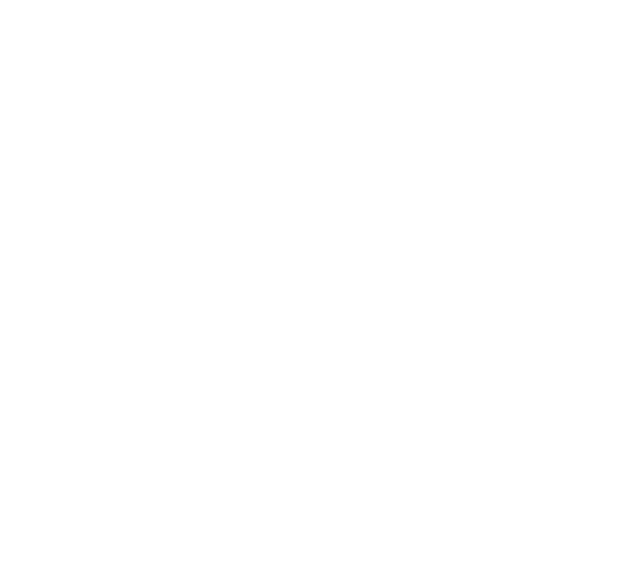
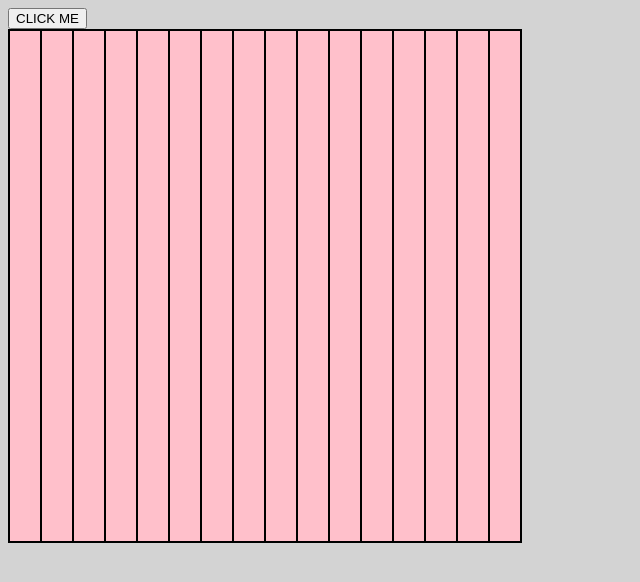
Before and after one commit to EPedley/Etch-a-sketch, a plain HTML site: page index.html in a window 1280 px wide. Shown: the whole page, without its empty margins (0-640 px from the left). Drawn offline with Linux system fonts and the light colour scheme.

Commit message:
Added the JS to create 16 divs in the grid element that flex

```diff
--- a/index.html
+++ b/index.html
@@ -4,8 +4,11 @@
     <head>
         <meta charset="UTF-8">
         <title>Etch-a-sketch</title>
+        <link rel="stylesheet" href="./style.css">
     </head>
     <body>
-        <script></script>
+        <button id="grid-button">CLICK ME</button>
+        <div id="grid"></div>
+        <script src="javascript.js"></script>
     </body>
 </html>
--- a/javascript.js
+++ b/javascript.js
@@ -0,0 +1,27 @@
+//function to decide grid layout
+
+function setGrid() {
+    //document.getElementById("grid").innerHTML = "Hello World";
+
+    for (let i = 0; i < 16; i++) {
+        document.getElementById("grid").innerHTML += "<div></div>"
+    }
+
+    //const grid = document.querySelector("#grid");
+
+    //const div = document.createElement("div");
+
+    //for (let i = 0; i < 16; i++) {
+    //    grid.appendChild(div);
+    //}
+
+
+    //grid.innerHTML = <div></div>;
+}
+
+
+//listen to grid button and begin grid layout function when clicked
+const gridButton = document.getElementById("grid-button");
+
+//remove 16 when done
+gridButton.addEventListener("click", setGrid(16));
--- a/style.css
+++ b/style.css
@@ -0,0 +1,17 @@
+body {
+    background-color: lightgray;
+}
+
+#grid {
+    height: 512px;
+    width: 512px;
+    background-color: white;
+    display: flex;
+
+}
+
+div {
+    background-color: pink;
+    border: 1px solid black;
+    flex-grow: 1;
+}
```
